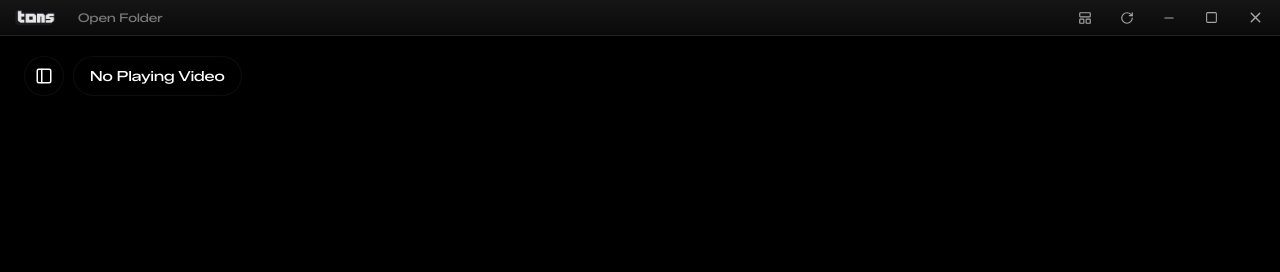
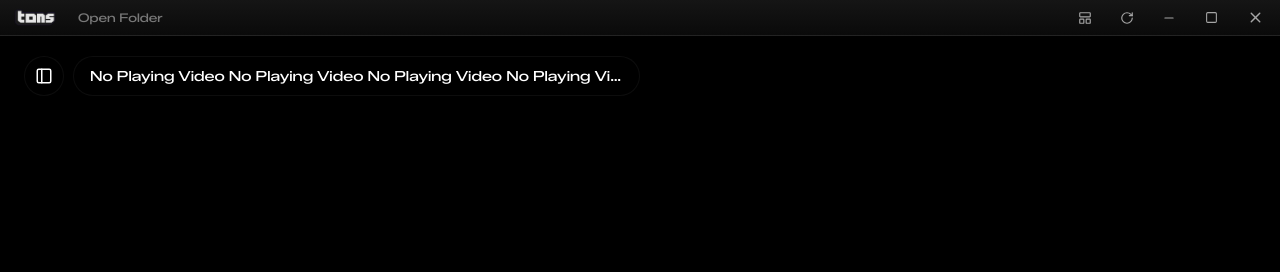
Before and after one commit to maszaen/electron-player, an Electron app: page renderer/index.html in a window 1280 px wide. Shown: the top 272 px of the page. Drawn offline with nearby package versions, Linux system fonts and the light colour scheme; no server answers.

```diff
--- a/renderer/index.html
+++ b/renderer/index.html
@@ -76,7 +76,7 @@
                     <button class="icon-btn" id="sidebarToggle" title="Toggle Sidebar">
                         <i data-lucide="panel-left"></i>
                     </button>
-                    <div class="video-title" id="videoTitle">No Playing Video</div>
+                    <p class="video-title" id="videoTitle">No Playing Video No Playing Video No Playing Video No Playing Video</p>
                 </div>
             </div>
 
--- a/renderer/styles.css
+++ b/renderer/styles.css
@@ -759,7 +759,7 @@ video {
     flex: 1;
     align-items: center;
     gap: 9px; /* Match overlay-controls gap */
-    max-width: 100%; /* Prevent title from taking too much space */
+    max-width: 50%; /* Prevent title from taking too much space */
 }
 
 /* Visibility synced with controls */
@@ -778,11 +778,10 @@ video {
     font-weight: 500;
     backdrop-filter: blur(4px);
 
-    max-width: 50%;
-    display: flex;
+    max-width: 100%;
+    display: block;
     height: 40px; /* Pill height */
-    align-items: center;
-    justify-content: center;
+    line-height: 24px; /* Vertical centering */
     white-space: nowrap;
     overflow: hidden;
     text-overflow: ellipsis;
@@ -1564,6 +1563,7 @@ video {
     opacity: 0;
     transform: scale(0.95);
 
+
     /* Smooth Transition for In/Out */
     transition: opacity 0.2s ease, transform 0.2s cubic-bezier(0.2, 0.8, 0.2, 1), visibility 0.2s;
 }
```
